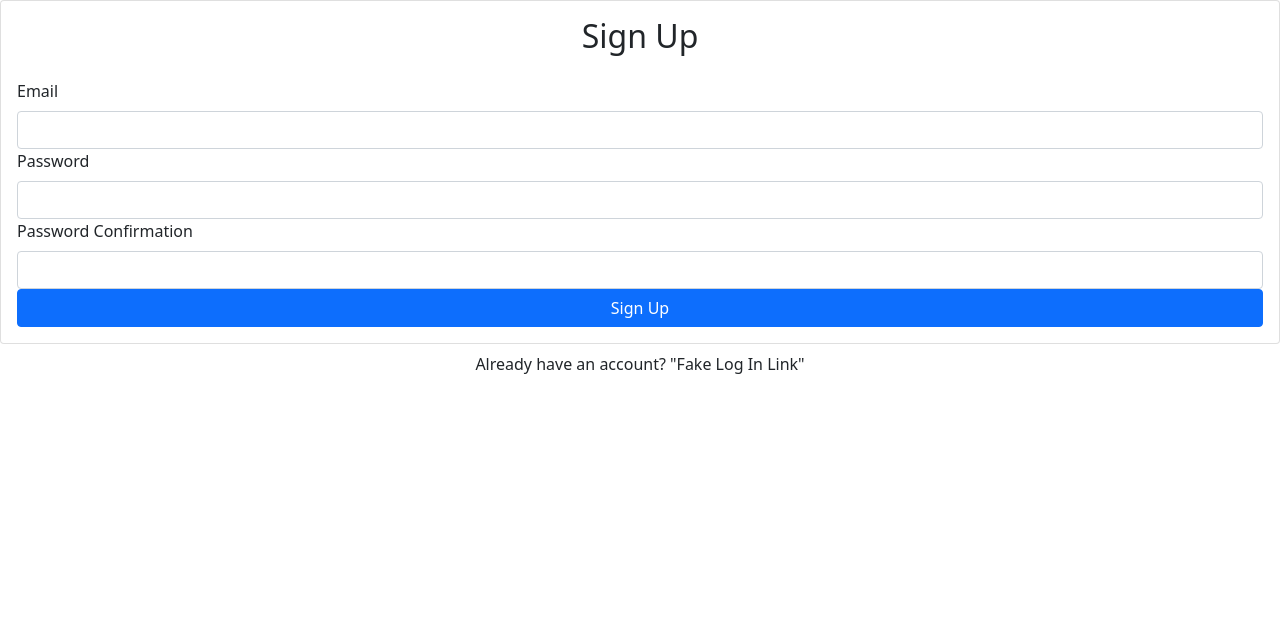
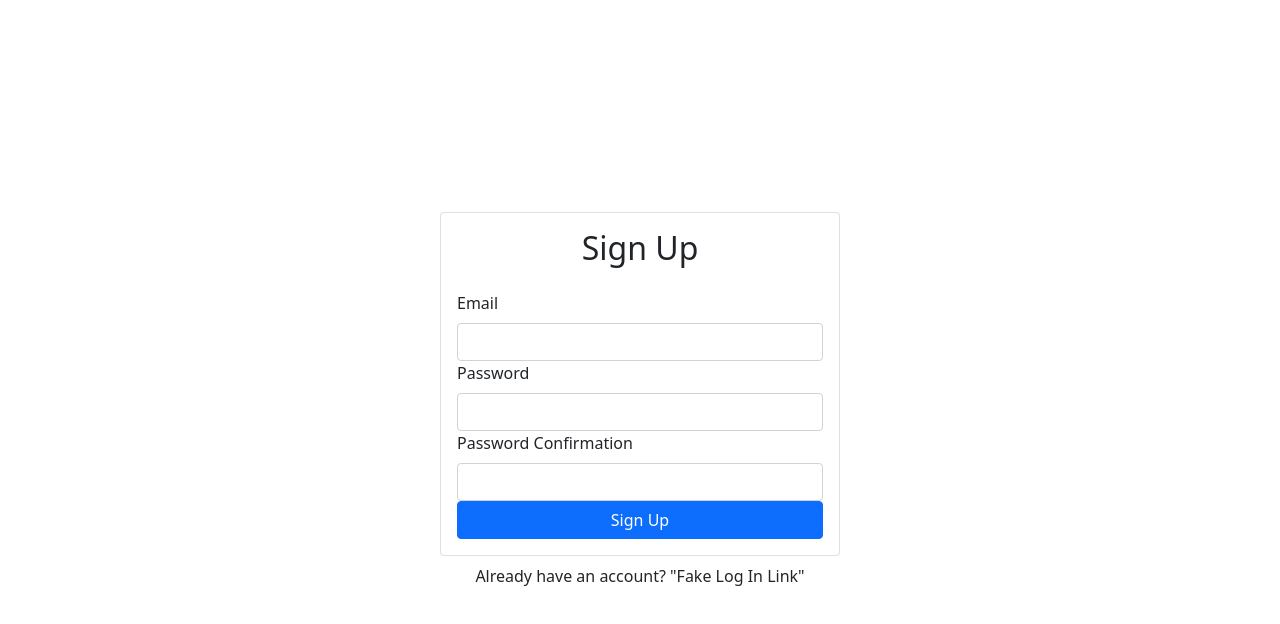
Before and after one commit to konrad-roguszewski/bootcamp-projects, a React (Create React App) app in the folder project-8/: page / in a window 1280 px wide. Shown: the top 624 px of the page. Built offline with nearby package versions, Linux system fonts and the light colour scheme.

Commit message:
display setup

```diff
--- a/project-8/src/components/App.js
+++ b/project-8/src/components/App.js
@@ -1,7 +1,17 @@
-import Signup from "./Signup";
+import Signup from './Signup'
+import { Container } from 'react-bootstrap'
 
 function App() {
-  return <Signup />
+  return (
+    <Container
+      className="d-flex align-items-center justify-content-center"
+      style={{ minHeight: '100vh' }}
+    >
+      <div className="w-100" style={{ maxWidth: '400px' }}>
+        <Signup />
+      </div>
+    </Container>
+  )
 }
 
-export default App;
+export default App
```
